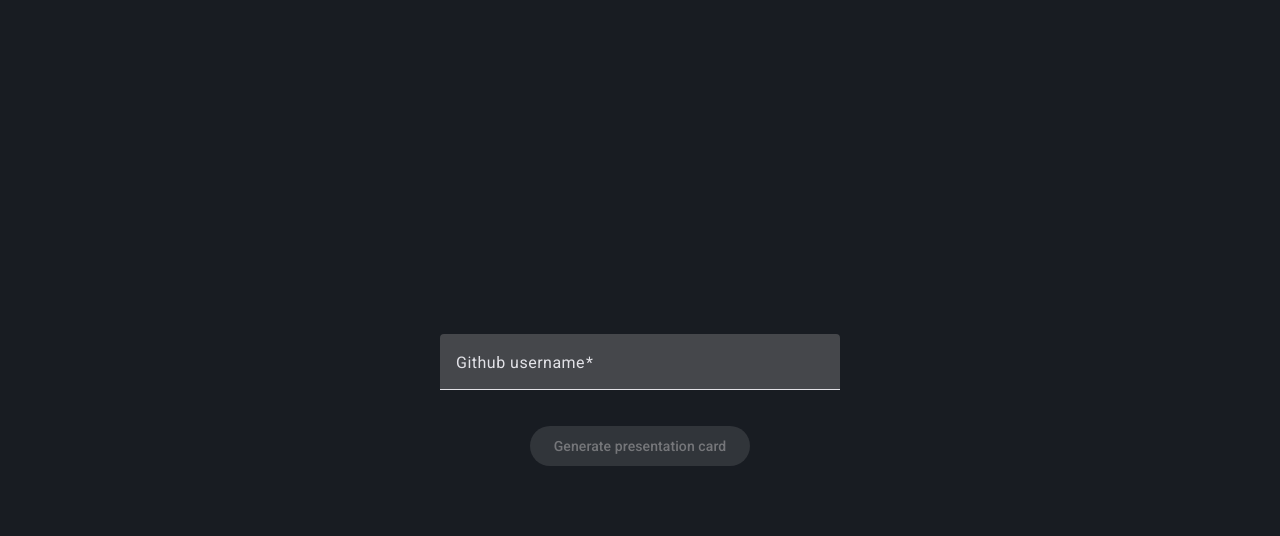
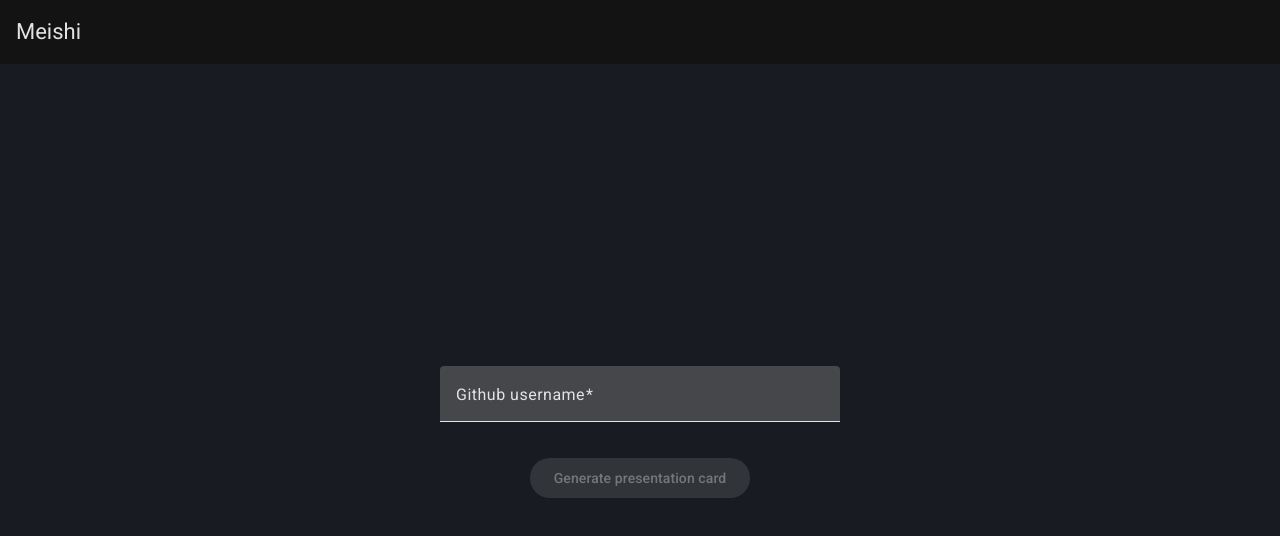
Before and after one commit to matheus-bento/meishi, an Angular app in the folder meishi.client/: page / in a window 1280 px wide. Shown: the top 536 px of the page. Built offline with nearby package versions, Linux system fonts and the light colour scheme.

Commit message:
Extracting the github username form into a new component

```diff
--- a/meishi.client/src/app/app.component.css
+++ b/meishi.client/src/app/app.component.css
@@ -1,29 +1,20 @@
-.container {
-  margin: 0 auto;;
+github-username-form {
+  display: flex;
+  flex-flow: column nowrap;
+  justify-content: space-evenly;
+  align-items: center;
 }
 
-@media (max-width: 500px) {
-  .container {
-    min-width: 275px;
+/* Filling the screen height for mobile and desktop
+   accounting for the toolbar height */
+@media (max-width: 599px) {
+  github-username-form {
+    height: calc(100vh - 56px);
   }
 }
 
-@media (min-width: 500px) {
-  .container {
-    min-width: 400px;
+@media (min-width: 599px) {
+  github-username-form {
+    height: calc(100vh - 64px);
   }
 }
-
-form {
-  display: flex;
-  flex-direction: column;
-}
-
-mat-form-field {
-  margin-bottom: 16px;
-}
-
-button {
-  width: fit-content;
-  align-self: center;
-}
--- a/meishi.client/src/app/app.component.html
+++ b/meishi.client/src/app/app.component.html
@@ -1,9 +1,4 @@
-<div class="container">
-  <form [formGroup]="githubDataForm" (ngSubmit)="onSubmit()">
-      <mat-form-field appearance="fill">
-        <mat-label>Github username</mat-label>
-        <input matInput formControlName="githubUsername" autocomplete="off" placeholder="username" required />
-      </mat-form-field>
-      <button mat-flat-button type="submit" [disabled]="!githubDataForm.valid">Generate presentation card</button>
-  </form>
-</div>
+<mat-toolbar>
+    <span class="mat-toolbar-title">Meishi</span>
+</mat-toolbar>
+<github-username-form></github-username-form>
--- a/meishi.client/src/app/app.component.ts
+++ b/meishi.client/src/app/app.component.ts
@@ -1,17 +1,4 @@
-import { HttpClient } from '@angular/common/http';
 import { Component } from '@angular/core';
-import { FormGroup, FormControl, Validators } from '@angular/forms';
-
-interface GithubUserData {
-  id: number;
-  login: string;
-  name: string;
-  company: string;
-  notification_email: string;
-  location: string;
-  bio: string;
-  followers: number;
-}
 
 @Component({
   selector: 'app-root',
@@ -19,17 +6,4 @@
   standalone: false,
   styleUrl: './app.component.css',
 })
-export class AppComponent {
-  constructor(private http: HttpClient) {}
-
-  githubUserData: GithubUserData | null = null;
-
-  githubDataForm = new FormGroup({
-    githubUsername: new FormControl('', Validators.required),
-  });
-
-  onSubmit() {
-    this.http.get<GithubUserData>('/api/user/' + this.githubDataForm.value.githubUsername)
-      .subscribe(data => this.githubUserData = data)
-  }
-}
+export class AppComponent { }
--- /dev/null
+++ b/meishi.client/src/app/github-username-form/github-username-form.component.css
@@ -0,0 +1,25 @@
+@media (max-width: 600px) {
+  .container {
+    min-width: 275px;
+  }
+}
+
+@media (min-width: 600px) {
+  .container {
+    min-width: 400px;
+  }
+}
+
+form {
+  display: flex;
+  flex-direction: column;
+}
+
+mat-form-field {
+  margin-bottom: 16px;
+}
+
+button {
+  width: fit-content;
+  align-self: center;
+}
--- /dev/null
+++ b/meishi.client/src/app/github-username-form/github-username-form.component.html
@@ -0,0 +1,9 @@
+<div class="container">
+  <form [formGroup]="githubDataForm" (ngSubmit)="onSubmit()">
+    <mat-form-field appearance="fill">
+      <mat-label>Github username</mat-label>
+      <input matInput formControlName="githubUsername" autocomplete="off" required />
+    </mat-form-field>
+    <button mat-flat-button type="submit" [disabled]="!githubDataForm.valid">Generate presentation card</button>
+  </form>
+</div>
--- /dev/null
+++ b/meishi.client/src/app/github-username-form/github-username-form.component.ts
@@ -0,0 +1,35 @@
+import { HttpClient } from '@angular/common/http';
+import { FormGroup, FormControl, Validators } from '@angular/forms';
+import { Component } from '@angular/core';
+
+interface GithubUserData {
+  id: number;
+  login: string;
+  name: string;
+  company: string;
+  notification_email: string;
+  location: string;
+  bio: string;
+  followers: number;
+}
+
+@Component({
+  selector: 'github-username-form',
+  standalone: false,
+  templateUrl: './github-username-form.component.html',
+  styleUrl: './github-username-form.component.css'
+})
+export class GithubUsernameFormComponent {
+  constructor(private http: HttpClient) {}
+
+  githubUserData: GithubUserData | null = null;
+
+  githubDataForm = new FormGroup({
+    githubUsername: new FormControl('', Validators.required),
+  });
+
+  onSubmit() {
+    this.http.get<GithubUserData>('/api/user/' + this.githubDataForm.value.githubUsername)
+      .subscribe(data => this.githubUserData = data)
+  }
+}
--- a/meishi.client/src/styles.css
+++ b/meishi.client/src/styles.css
@@ -1,6 +1,7 @@
 /* You can add global styles to this file, and also import other style files */
 
-html, body {
+html,
+body {
     height: 100%;
     color-scheme: dark;
     background-color: #181c22;
@@ -10,10 +11,3 @@
     margin: 0;
     font-family: Roboto, "Helvetica Neue", sans-serif;
 }
-
-app-root {
-    height: 100%;
-    display: flex;
-    flex-direction: column;
-    justify-content: center;
-}
```
Also changed, not shown: meishi.client/src/app/app.module.ts (+6 -2 lines), 2 other files (tests, documents, lock files or other folders).
